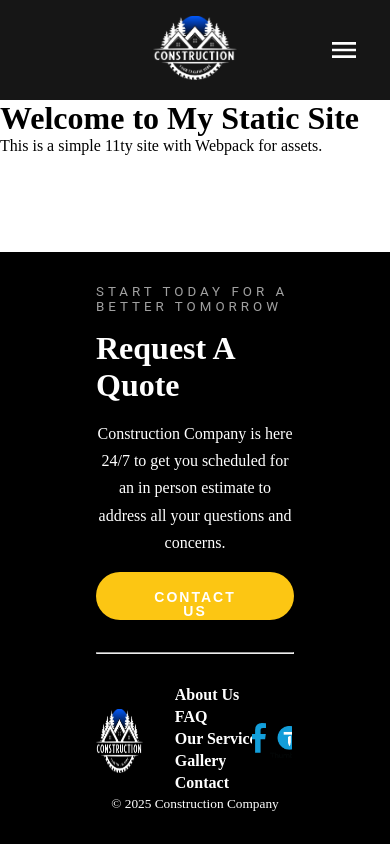
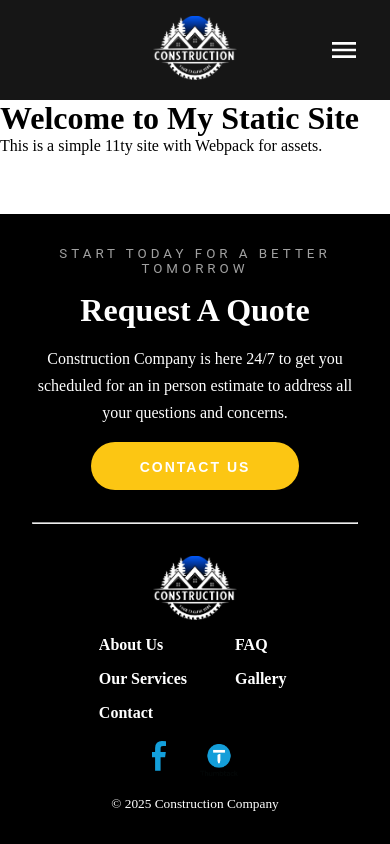
Before and after one commit to krovinskii/TOP-Homepage, an Eleventy site: page src/index.md in a window 390 px wide. Built offline with nearby package versions, Linux system fonts and the light colour scheme; Eleventy itself is replaced by a stand-in of ours; files that its build step writes are made by us from their sources.

Commit message:
feat(footer): mobile friendly

```diff
--- a/src/assets/css/styles.css
+++ b/src/assets/css/styles.css
@@ -828,3 +828,31 @@ footer {
 small {
   margin-bottom: 1rem;
 }
+@media only screen and (max-width: 768px) {
+  footer {
+    padding: 1rem 2rem;
+  }
+  .footer-top-text {
+    text-align: center;
+  }
+  .footer-bottom-container {
+    display: flex;
+    flex-direction: column;
+  }
+  .footer-nav ul {
+    display: grid;
+    grid-template-columns: 1fr 1fr;
+    grid-template-rows: repeat(1fr 3);
+    padding-top: 1rem;
+    padding-bottom: 1rem;
+    gap: 1rem;
+  }
+  .footer-social-container {
+    gap: 1rem;
+    padding: 0;
+    margin: 0;
+  }
+  small {
+    padding-top: 1rem;
+  }
+}
```
Also changed, not shown: 1 other file.
